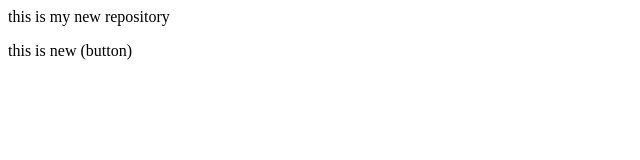
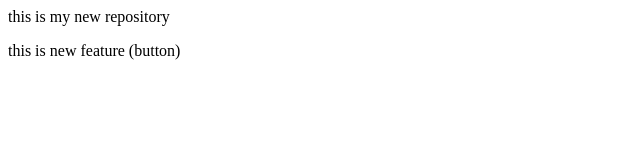
Before and after one commit to Anushika1005/LocalRepo, a plain HTML site: page index.html in a window 1280 px wide. Shown: the full height of the page, 0-640 px from the left. Drawn offline with Linux system fonts and the light colour scheme.

Commit message:
Add a word

```diff
--- a/index.html
+++ b/index.html
@@ -1,2 +1,2 @@
 <p>this is my new repository</p>
-<p>this is new (button)</p>
+<p>this is new feature (button)</p>
```
